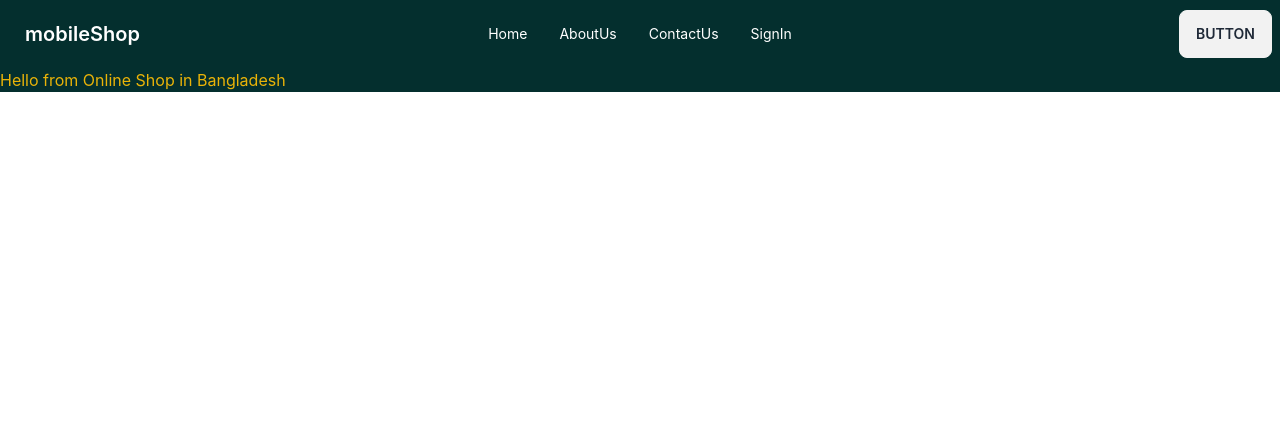
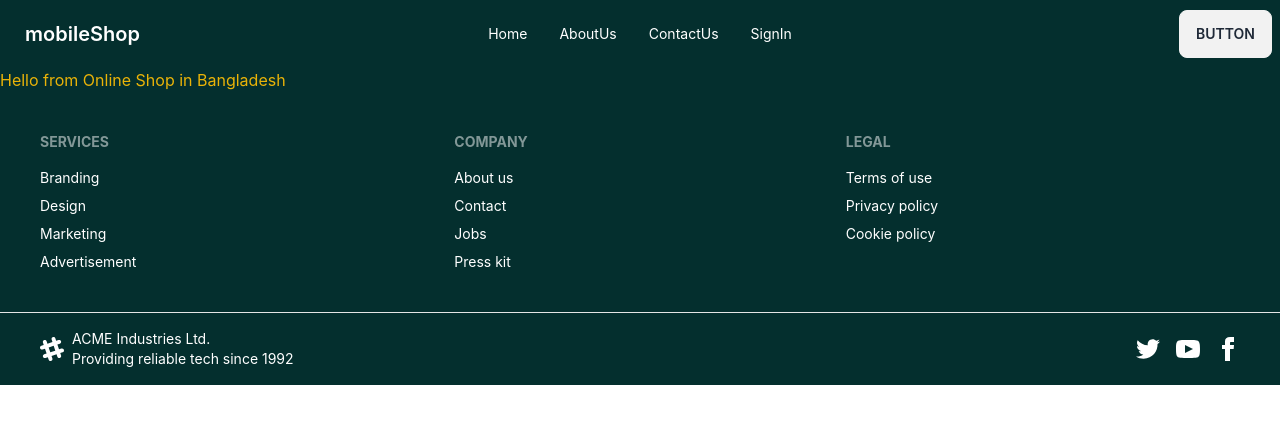
Before and after one commit to Aditi-Datta/shop-mobile, a Next.js app: page / in a window 1280 px wide. Shown: the top 424 px of the page. Built offline with nearby package versions, Linux system fonts and the light colour scheme.

Commit message:
footer add

```diff
--- /dev/null
+++ b/components/Footer.js
@@ -0,0 +1,48 @@
+function Footer() {
+    return (
+        <>
+        <div style={{color:'white'}}>
+
+
+            <footer className="footer p-10 bg-teal-950 " >
+                <nav >
+                    <header className="footer-title">Services</header>
+                    <a className="link link-hover">Branding</a>
+                    <a className="link link-hover">Design</a>
+                    <a className="link link-hover">Marketing</a>
+                    <a className="link link-hover">Advertisement</a>
+                </nav>
+                <nav>
+                    <header className="footer-title">Company</header>
+                    <a className="link link-hover">About us</a>
+                    <a className="link link-hover">Contact</a>
+                    <a className="link link-hover">Jobs</a>
+                    <a className="link link-hover">Press kit</a>
+                </nav>
+                <nav>
+                    <header className="footer-title">Legal</header>
+                    <a className="link link-hover">Terms of use</a>
+                    <a className="link link-hover">Privacy policy</a>
+                    <a className="link link-hover">Cookie policy</a>
+                </nav>
+            </footer>
+            <footer className="footer px-10 py-4 border-t bg-teal-950  border-base-300">
+                <aside className="items-center grid-flow-col">
+                    <svg width="24" height="24" viewBox="0 0 24 24" xmlns="http://www.w3.org/2000/svg" fillRule="evenodd" clipRule="evenodd" className="fill-current"><path d="M22.672 15.226l-2.432.811.841 2.515c.33 1.019-.209 2.127-1.23 2.456-1.15.325-2.148-.321-2.463-1.226l-.84-2.518-5.013 1.677.84 2.517c.391 1.203-.434 2.542-1.831 2.542-.88 0-1.601-.564-1.86-1.314l-.842-2.516-2.431.809c-1.135.328-2.145-.317-2.463-1.229-.329-1.018.211-2.127 1.231-2.456l2.432-.809-1.621-4.823-2.432.808c-1.355.384-2.558-.59-2.558-1.839 0-.817.509-1.582 1.327-1.846l2.433-.809-.842-2.515c-.33-1.02.211-2.129 1.232-2.458 1.02-.329 2.13.209 2.461 1.229l.842 2.515 5.011-1.677-.839-2.517c-.403-1.238.484-2.553 1.843-2.553.819 0 1.585.509 1.85 1.326l.841 2.517 2.431-.81c1.02-.33 2.131.211 2.461 1.229.332 1.018-.21 2.126-1.23 2.456l-2.433.809 1.622 4.823 2.433-.809c1.242-.401 2.557.484 2.557 1.838 0 .819-.51 1.583-1.328 1.847m-8.992-6.428l-5.01 1.675 1.619 4.828 5.011-1.674-1.62-4.829z"></path></svg>
+                    <p>ACME Industries Ltd. <br />Providing reliable tech since 1992</p>
+                </aside>
+                <nav className="md:place-self-center md:justify-self-end">
+                    <div className="grid grid-flow-col gap-4">
+                        <a><svg xmlns="http://www.w3.org/2000/svg" width="24" height="24" viewBox="0 0 24 24" className="fill-current"><path d="M24 4.557c-.883.392-1.832.656-2.828.775 1.017-.609 1.798-1.574 2.165-2.724-.951.564-2.005.974-3.127 1.195-.897-.957-2.178-1.555-3.594-1.555-3.179 0-5.515 2.966-4.797 6.045-4.091-.205-7.719-2.165-10.148-5.144-1.29 2.213-.669 5.108 1.523 6.574-.806-.026-1.566-.247-2.229-.616-.054 2.281 1.581 4.415 3.949 4.89-.693.188-1.452.232-2.224.084.626 1.956 2.444 3.379 4.6 3.419-2.07 1.623-4.678 2.348-7.29 2.04 2.179 1.397 4.768 2.212 7.548 2.212 9.142 0 14.307-7.721 13.995-14.646.962-.695 1.797-1.562 2.457-2.549z"></path></svg></a>
+                        <a><svg xmlns="http://www.w3.org/2000/svg" width="24" height="24" viewBox="0 0 24 24" className="fill-current"><path d="M19.615 3.184c-3.604-.246-11.631-.245-15.23 0-3.897.266-4.356 2.62-4.385 8.816.029 6.185.484 8.549 4.385 8.816 3.6.245 11.626.246 15.23 0 3.897-.266 4.356-2.62 4.385-8.816-.029-6.185-.484-8.549-4.385-8.816zm-10.615 12.816v-8l8 3.993-8 4.007z"></path></svg></a>
+                        <a><svg xmlns="http://www.w3.org/2000/svg" width="24" height="24" viewBox="0 0 24 24" className="fill-current"><path d="M9 8h-3v4h3v12h5v-12h3.642l.358-4h-4v-1.667c0-.955.192-1.333 1.115-1.333h2.885v-5h-3.808c-3.596 0-5.192 1.583-5.192 4.615v3.385z"></path></svg></a>
+                    </div>
+                </nav>
+            </footer>
+
+            </div>
+        </>
+    )
+}
+
+export default Footer
--- a/pages/about.js
+++ b/pages/about.js
@@ -1,10 +1,12 @@
 import Navbar from "../components/Navbar"
+import Footer from "../components/footer"
 
 function about() {
   return (
     <>
     <Navbar/>
     <h1>Hello from about page</h1>
+    <Footer/>
     </>
   )
 }
--- a/pages/contact.js
+++ b/pages/contact.js
@@ -1,10 +1,12 @@
 import Navbar from "../components/Navbar"
+import Footer from "../components/footer"
 
 function contact() {
   return (
     <>
     <Navbar/>
     <h1>Hello from Contact page</h1>
+    <Footer/>
     </>
   )
 }
--- a/pages/index.js
+++ b/pages/index.js
@@ -1,7 +1,8 @@
 import Head from 'next/head'
 import Image from 'next/image'
 import styles from '../styles/Home.module.css'
-import Navbar from '../components/Navbar'
+import Navbar from '../components/Navbar';
+import Footer from '../components/footer';
 
 export default function Home() {
   return (
@@ -11,7 +12,7 @@
 
    <Navbar/>
    <h1 className='text-yellow-500'>Hello from Online Shop in Bangladesh</h1>
-
+   <Footer/>
    </div>
    </>
   )
```
